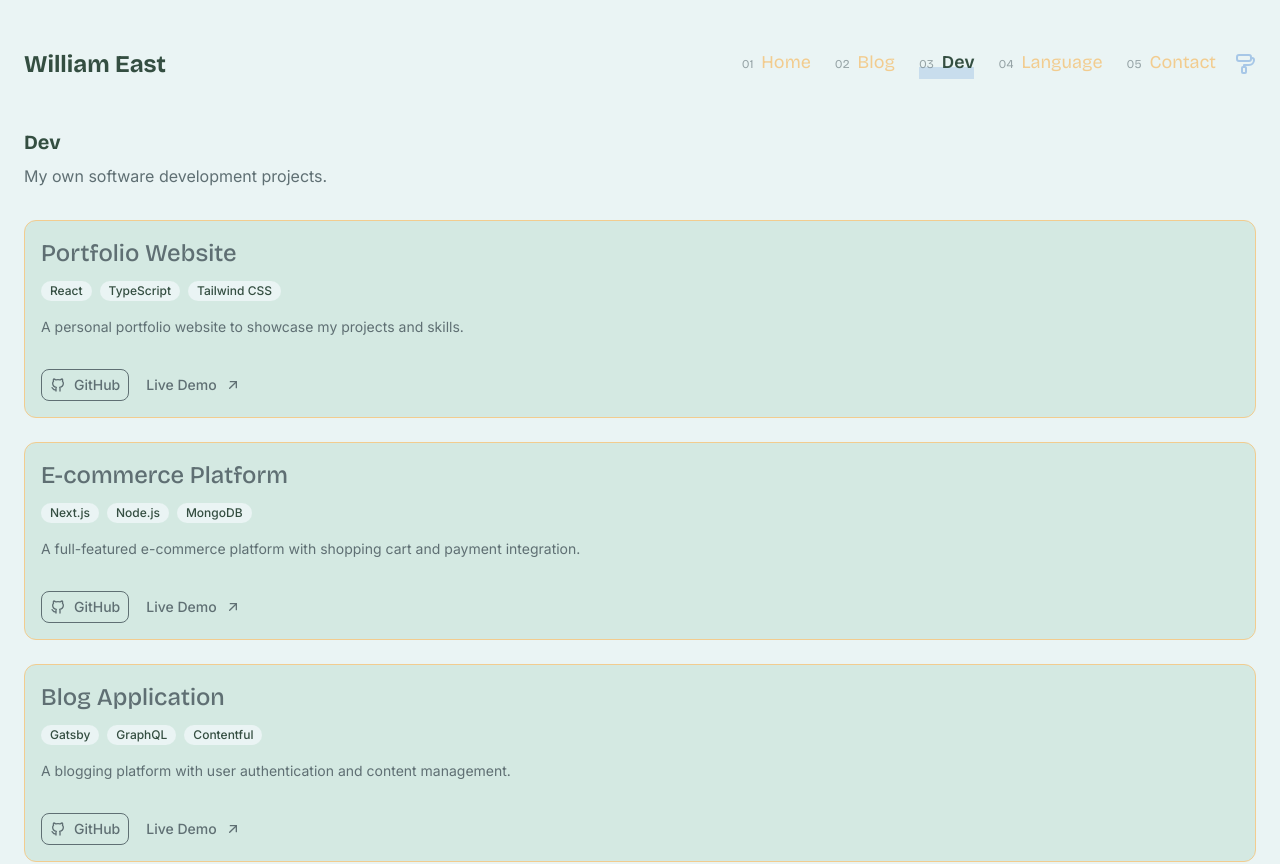
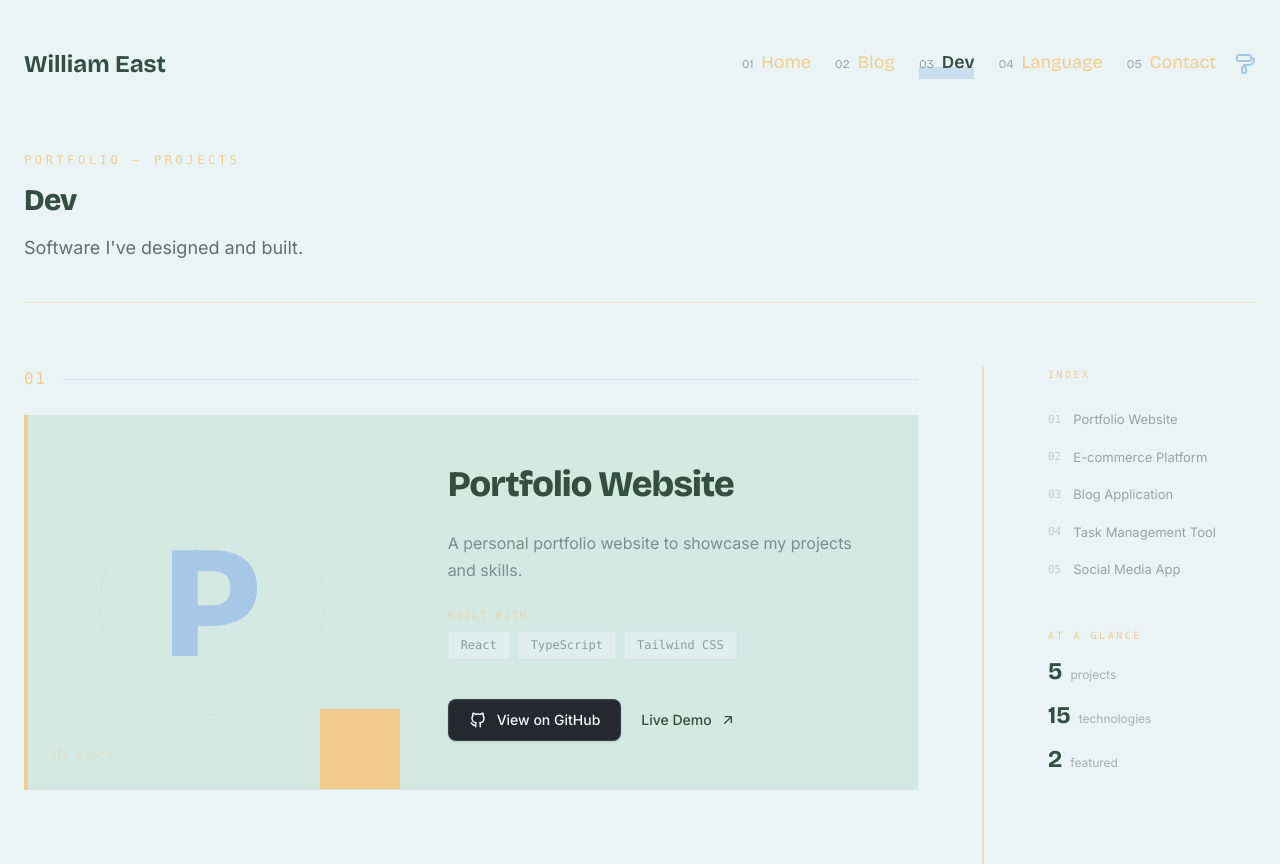
Before and after one commit to wjbetech/blogfolio, a Next.js app: page /dev in a window 1280 px wide. Shown: the top 864 px of the page. Built offline with nearby package versions, Linux system fonts and the light colour scheme.

Commit message:
feat/blog-page: Fixed the styles on the /dev/ page as well quick

```diff
--- a/src/app/dev/page.tsx
+++ b/src/app/dev/page.tsx
@@ -1,76 +1,225 @@
 import { getChangelogEntries } from "@/lib/changelog/entryParser";
 import ChangelogEntry from "@/components/ChangelogEntry/ChangelogEntry";
 import Link from "next/link";
-import { IconArrowUpRight } from "@tabler/icons-react";
-import { IconBrandGithub } from "@tabler/icons-react";
-import { Badge } from "@/components/ui/badge";
-import { Button } from "@/components/ui/button";
-import { Separator } from "@/components/ui/separator";
+import Image from "next/image";
+import { IconArrowUpRight, IconBrandGithub, IconCode } from "@tabler/icons-react";
 import { mockProjects } from "../data/projects";
-import { Card, CardContent, CardFooter, CardHeader, CardTitle } from "@/components/ui/card";
 
 export default function DevPage() {
   const entries = getChangelogEntries();
+
   return (
-    <div className="container mx-auto max-w-7xl">
-      <section className="">
-        <h1 className="text-xl font-bold mb-2 text-headline font-serif">Dev</h1>
-        <p className="text-paragraph mb-8">My own software development projects.</p>
+    <div className="max-w-7xl mx-auto ">
+      {/* ── Hero header ── */}
+      <header className="pt-6 pb-16 relative">
+        <div className="relative z-10 space-y-4">
+          <p className="text-xs font-mono uppercase tracking-[0.3em] text-accent-200">Portfolio &mdash; Projects</p>
+          <h1 className="text-3xl font-serif font-extrabold text-headline tracking-tight leading-[1.1]">Dev</h1>
+          <p className="text-lg text-paragraph leading-relaxed">Software I&apos;ve designed and built.</p>
+        </div>
 
-        <div className="mb-2">
-          {mockProjects.map((project) => {
+        {/* Thin accent rule */}
+        <div className="mt-10 h-px w-full bg-accent-200/40" />
+      </header>
+
+      <div className="flex gap-14 lg:gap-16">
+        {/* ════════════════ Main column ════════════════ */}
+        <section className="flex-1 min-w-0">
+          {mockProjects.map((project, i) => {
+            const isEven = i % 2 === 0;
+            const hasImage = project.images && project.images.length > 0 && project.images[0] !== "";
+            const num = String(i + 1).padStart(2, "0");
+
             return (
-              <Card key={project.title} className="mb-6 bg-bg-200 border border-accent-200 p-4 transition-transform">
-                <CardHeader>
-                  <Link href={project.link ?? "#"} target={project.link ? "_blank" : "_self"} rel="noopener noreferrer">
-                    <CardTitle className="text-2xl font-serif">{project.title}</CardTitle>
-                  </Link>
-                  {project.tech && (
-                    <div className="flex flex-wrap gap-2 mt-2">
+              <article key={project.id} id={project.slug} className="scroll-mt-28 group/project mb-28 last:mb-12">
+                {/* ── Project number + rule ── */}
+                <div className={`flex items-center gap-4 mb-6 ${isEven ? "" : "flex-row-reverse"}`}>
+                  <span className="font-mono text-accent-200 tracking-widest">{num}</span>
+                  <div className="flex-1 h-px bg-accent-100/30" />
+                  {project.featured && i !== 0 && i !== 3 && (
+                    <span className="text-[10px] font-mono uppercase tracking-widest text-accent-200/70">Featured</span>
+                  )}
+                </div>
+
+                {/* ── Card with accent edge ── */}
+                <div className="relative">
+                  {/* Accent edge stripe */}
+                  <div className={`absolute top-0 bottom-0 w-1 bg-accent-200 z-10 ${isEven ? "left-0" : "right-0"}`} />
+
+                  <div
+                    className={`flex flex-col ${isEven ? "md:flex-row" : "md:flex-row-reverse"} items-stretch overflow-hidden bg-bg-200 border border-accent-100/8 transition-all duration-300 group-hover/project:-translate-y-0.5 group-hover/project:shadow-[0_12px_40px_-8px_rgba(0,0,0,0.12)]`}>
+                    {/* ── Visual side ── */}
+                    <div className="relative w-full md:w-[42%] shrink-0 overflow-hidden">
+                      {hasImage ? (
+                        <div className="relative w-full h-80 md:h-full min-h-80">
+                          <Image
+                            src={project.images![0]}
+                            alt={project.title}
+                            fill
+                            className="object-cover transition-transform duration-700 ease-out group-hover/project:scale-[1.06]"
+                          />
+                          <div className="absolute inset-0 bg-bg-200/10 mix-blend-multiply" />
+                        </div>
+                      ) : (
+                        <div className="relative w-full h-80 md:h-full min-h-80 bg-bg-300/30 overflow-hidden">
+                          {/* Layered geometric decoration */}
+                          <div className="absolute inset-0 flex items-center justify-center">
+                            {/* Background circle */}
+                            <div className="absolute w-40 h-40 rounded-full border border-accent-100/8" />
+                            <div className="absolute w-56 h-56 rounded-full border border-accent-100/5 rotate-45" />
+                            {/* Large initial */}
+                            <span className="text-[10rem] font-serif font-black text-accent-100 select-none leading-none">
+                              {project.title.charAt(0)}
+                            </span>
+                          </div>
+                          {/* Corner accent */}
+                          <div className={`absolute bottom-0 ${isEven ? "right-0" : "left-0"} w-20 h-20`}>
+                            <div
+                              className={`absolute bottom-0 ${isEven ? "right-0" : "left-0"} w-full h-full bg-accent-200`}
+                            />
+                          </div>
+                          {/* Floating tech icon */}
+                          <div className="absolute bottom-6 left-6 flex items-center gap-2">
+                            <IconCode className="w-5 h-5 text-accent-200/30" />
+                            <span className="text-[11px] font-mono text-accent-200/30 tracking-wider">
+                              {project.tech?.[0] ?? "code"}
+                            </span>
+                          </div>
+                        </div>
+                      )}
+                    </div>
+
+                    {/* ── Content side ── */}
+                    <div
+                      className={`flex-1 flex flex-col justify-between p-8 md:p-10 lg:p-12 ${isEven ? "md:pl-10" : "md:pr-10"}`}>
+                      <div className="space-y-6">
+                        {/* Title with hover underline */}
+                        <div>
+                          <h2 className="text-2xl md:text-3xl lg:text-4xl font-serif font-extrabold text-headline leading-[1.15] tracking-tight">
+                            <span className="relative inline-block">
+                              {project.title}
+                              <span className="absolute -bottom-1 left-0 w-0 h-0.5 bg-accent-200 transition-all duration-300 group-hover/project:w-full" />
+                            </span>
+                          </h2>
+                        </div>
+
+                        {/* Description — slightly larger for readability */}
+                        <p className="text-base text-paragraph/75 leading-[1.7] max-w-lg">{project.description}</p>
+
+                        {/* Tech stack — pills with subtle background */}
+                        {project.tech && project.tech.length > 0 && (
+                          <div className="space-y-2">
+                            <span className="text-[10px] uppercase tracking-[0.2em] text-accent-200/60 font-mono block">
+                              Built with
+                            </span>
+                            <div className="flex items-center gap-2 flex-wrap">
                               {project.tech.map((tag) => (
-                        <Badge key={tag} className="bg-bg-100 text-headline">
+                                <span
+                                  key={tag}
+                                  className="text-[12px] px-3 py-1 bg-bg-100/60 border border-accent-100/10 text-paragraph/65 font-mono transition-colors duration-200 hover:border-accent-200/30 hover:text-headline">
                                   {tag}
-                        </Badge>
+                                </span>
                               ))}
                             </div>
+                          </div>
                         )}
-                </CardHeader>
-                <CardContent className="text-paragraph">{project.description}</CardContent>
-                <CardFooter>
-                  <div className="flex items-center gap-4">
-                    {project.link && (
-                      <Button
-                        asChild
-                        variant="outline"
-                        className="flex items-center gap-2 p-2 hover:bg-accent-200 hover:text-headline">
-                        <Link href={project.link} target="_blank" rel="noopener noreferrer">
-                          <IconBrandGithub className="w-4 h-4" />
-                          GitHub
+                      </div>
+
+                      {/* Actions — separated with space, not a border */}
+                      <div className="flex items-center gap-5 mt-10">
+                        {(project.repo || project.link) && (
+                          <Link
+                            href={project.repo || project.link}
+                            target="_blank"
+                            rel="noopener noreferrer"
+                            className="group/gh inline-flex items-center gap-2.5 px-5 py-2.5 text-sm font-medium rounded-lg bg-[#24292f] text-[#f6f8fa] border border-[#57606a]/40 shadow-[inset_0_1px_0_rgba(255,255,255,0.04),0_1px_3px_rgba(0,0,0,0.12)] hover:bg-[#32383f] hover:shadow-[inset_0_1px_0_rgba(255,255,255,0.04),0_6px_16px_rgba(0,0,0,0.18)] active:bg-[#1c2024] active:shadow-none transition-all duration-150">
+                            <IconBrandGithub className="w-4.5 h-4.5 transition-transform duration-200 group-hover/gh:rotate-[-8deg]" />
+                            View on GitHub
                           </Link>
-                      </Button>
                         )}
                         {project.link && (
-                      <Button asChild variant="default" className="flex items-center gap-2">
-                        <Link href={project.link} target="_blank" rel="noopener noreferrer">
+                          <Link
+                            href={project.link}
+                            target="_blank"
+                            rel="noopener noreferrer"
+                            className="group/demo inline-flex items-center gap-2 text-sm text-link font-medium hover:text-headline transition-colors">
                             Live Demo
-                          <IconArrowUpRight className="w-4 h-4" />
+                            <IconArrowUpRight className="w-4 h-4 transition-transform duration-200 group-hover/demo:-translate-y-0.5 group-hover/demo:translate-x-0.5" />
                           </Link>
-                      </Button>
                         )}
                       </div>
-                </CardFooter>
-              </Card>
+                    </div>
+                  </div>
+                </div>
+              </article>
             );
           })}
-        </div>
         </section>
 
-      <Separator className="bg-accent-100/40 my-8" />
+        {/* Vertical separator */}
+        <div className="hidden lg:block w-0.5 bg-accent-200/60 self-stretch" />
 
-      {/* the changelog for the blogfolio website */}
-      <section>
-        <h1 className="text-xl font-bold mb-2 text-headline font-serif">Changelog</h1>
-        <p className="text-paragraph mb-8">Track all updates, improvements, and fixes to this application.</p>
+        {/* ════════════════ Sidebar ════════════════ */}
+        <aside className="hidden lg:block w-52 shrink-0">
+          <div className="sticky top-24 space-y-10">
+            {/* Project index */}
+            <div>
+              <h3 className="text-[10px] font-mono uppercase tracking-[0.25em] text-accent-200 mb-5">Index</h3>
+              <nav className="space-y-0.5">
+                {mockProjects.map((project, i) => (
+                  <a
+                    key={project.id}
+                    href={`#${project.slug}`}
+                    className="group/nav flex items-center gap-3 py-2 cursor-pointer transition-colors">
+                    <span className="text-[11px] font-mono text-paragraph/30 group-hover/nav:text-accent-200 transition-colors tabular-nums">
+                      {String(i + 1).padStart(2, "0")}
+                    </span>
+                    <span className="text-[13px] text-paragraph/60 group-hover/nav:text-headline transition-colors truncate">
+                      {project.title}
+                    </span>
+                  </a>
+                ))}
+              </nav>
+            </div>
+
+            {/* Quick stats */}
+            <div className="space-y-3">
+              <h3 className="text-[10px] font-mono uppercase tracking-[0.25em] text-accent-200 mb-3">At a glance</h3>
+              <div className="flex items-baseline gap-2">
+                <span className="text-2xl font-serif font-bold text-headline">{mockProjects.length}</span>
+                <span className="text-xs text-paragraph/50">projects</span>
+              </div>
+              <div className="flex items-baseline gap-2">
+                <span className="text-2xl font-serif font-bold text-headline">
+                  {new Set(mockProjects.flatMap((p) => p.tech)).size}
+                </span>
+                <span className="text-xs text-paragraph/50">technologies</span>
+              </div>
+              <div className="flex items-baseline gap-2">
+                <span className="text-2xl font-serif font-bold text-headline">
+                  {mockProjects.filter((p) => p.featured).length}
+                </span>
+                <span className="text-xs text-paragraph/50">featured</span>
+              </div>
+            </div>
+          </div>
+        </aside>
+      </div>
+
+      {/* ── Changelog ── */}
+      <div className="mt-24 mb-8">
+        <div className="flex items-center gap-4 mb-6">
+          <span className="text-[11px] font-mono text-accent-200 tracking-widest uppercase">Changelog</span>
+          <div className="flex-1 h-px bg-accent-200/40" />
+        </div>
+
+        <section className="pb-16 max-w-3xl">
+          <h2 className="text-3xl md:text-4xl font-serif font-extrabold text-headline mb-3 tracking-tight">
+            What&apos;s New
+          </h2>
+          <p className="text-base text-paragraph/70 mb-10 max-w-lg leading-relaxed">
+            Track updates, improvements, and fixes to this application.
+          </p>
 
           <div className="space-y-6">
             {entries.map((entry, idx) => (
@@ -81,5 +230,6 @@ export default function DevPage() {
           {entries.length === 0 && <p className="text-center text-paragraph/50 py-12">No changelog entries yet.</p>}
         </section>
       </div>
+    </div>
   );
 }
```
Lines whose indentation alone changed are shown as unchanged.
